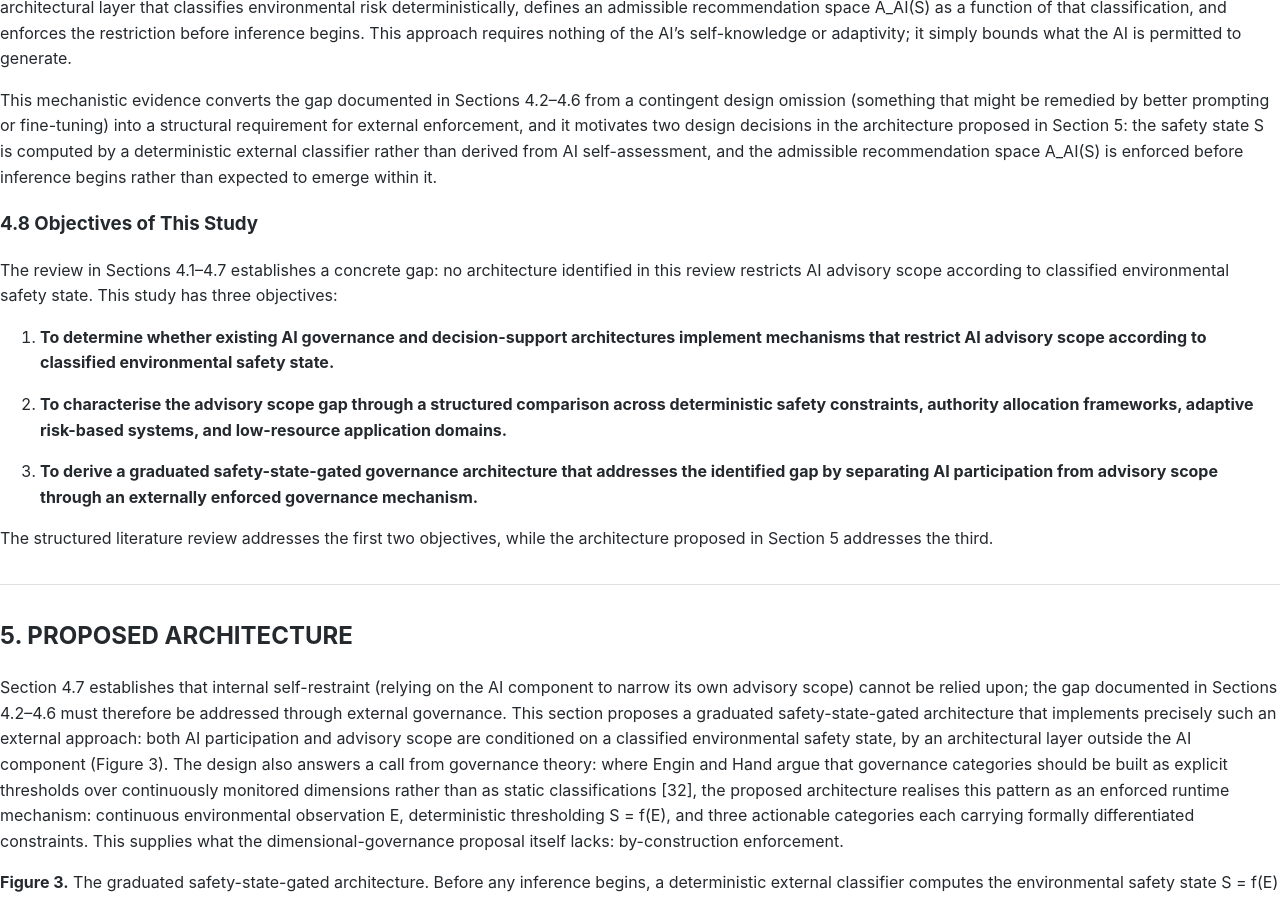
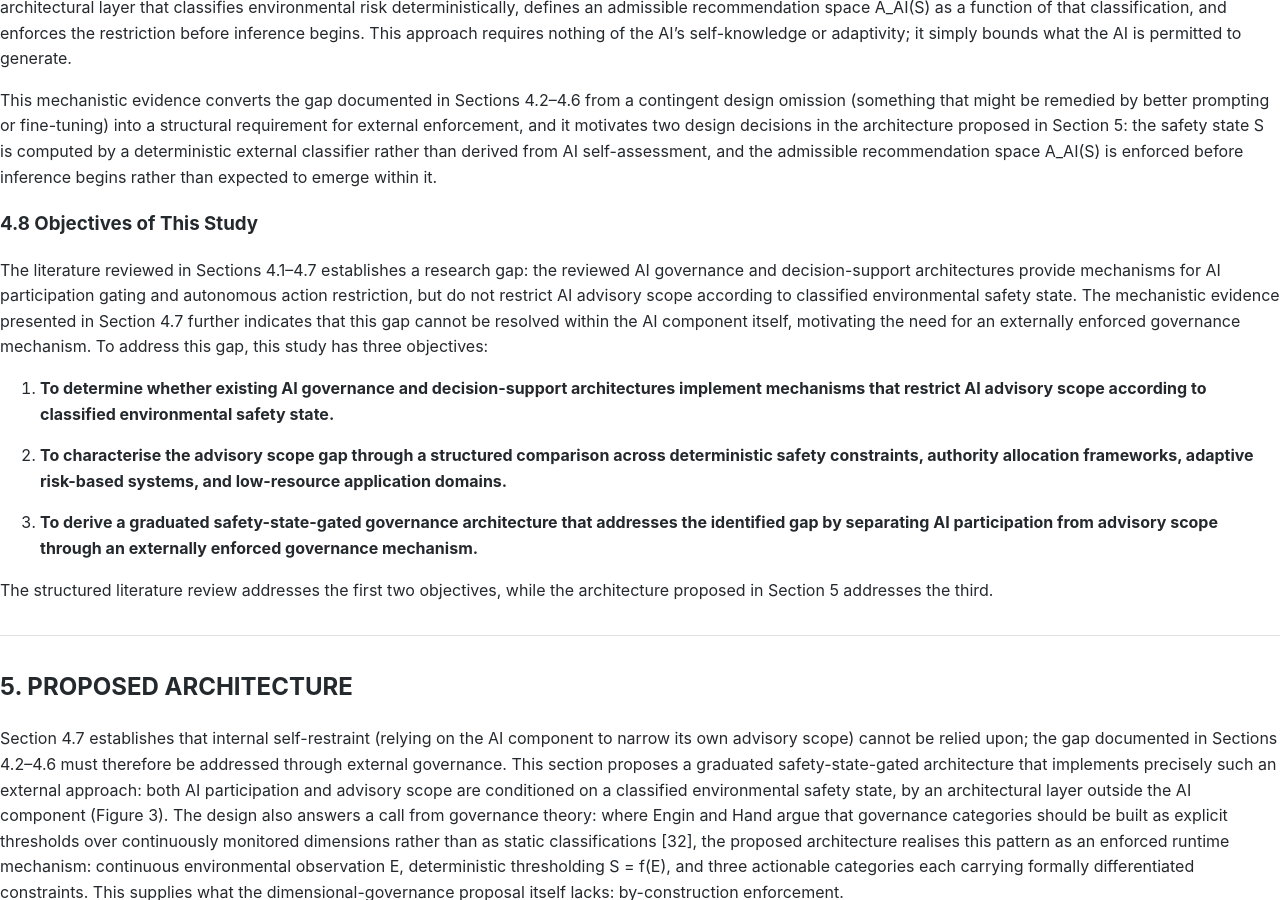
Before and after one commit to kandaiiskandar/research-plan, a Jekyll site: the page built from ipsci-2026-paper-v5.md, in a window 1280 px wide and 900 px high, scrolled down 9790 px. Built offline with Jekyll 4.4.1, drawn with Linux system fonts in a browser that asks for light colours; our own code applies the rules of GitHub Pages for plain Markdown files.

Commit message:
Scope 4.8 gap claim to reviewed literature
"existing architectures" → "the reviewed architectures" to avoid implying
a universal claim. The evidence supports the scope of the review, not a
claim about all architectures that exist.

Co-Authored-By: Claude Sonnet 4.6 <noreply@anthropic.com>

```diff
--- a/ipsci-2026-paper-v5.md
+++ b/ipsci-2026-paper-v5.md
@@ -220,7 +220,7 @@ This mechanistic evidence converts the gap documented in Sections 4.2–4.6 from
 
 ### 4.8 Objectives of This Study
 
-The review in Sections 4.1–4.7 establishes a concrete gap: no architecture identified in this review restricts AI advisory scope according to classified environmental safety state. This study has three objectives:
+The literature reviewed in Sections 4.1–4.7 establishes a research gap: the reviewed AI governance and decision-support architectures provide mechanisms for AI participation gating and autonomous action restriction, but do not restrict AI advisory scope according to classified environmental safety state. The mechanistic evidence presented in Section 4.7 further indicates that this gap cannot be resolved within the AI component itself, motivating the need for an externally enforced governance mechanism. To address this gap, this study has three objectives:
 
 1. **To determine whether existing AI governance and decision-support architectures implement mechanisms that restrict AI advisory scope according to classified environmental safety state.**
 
```
